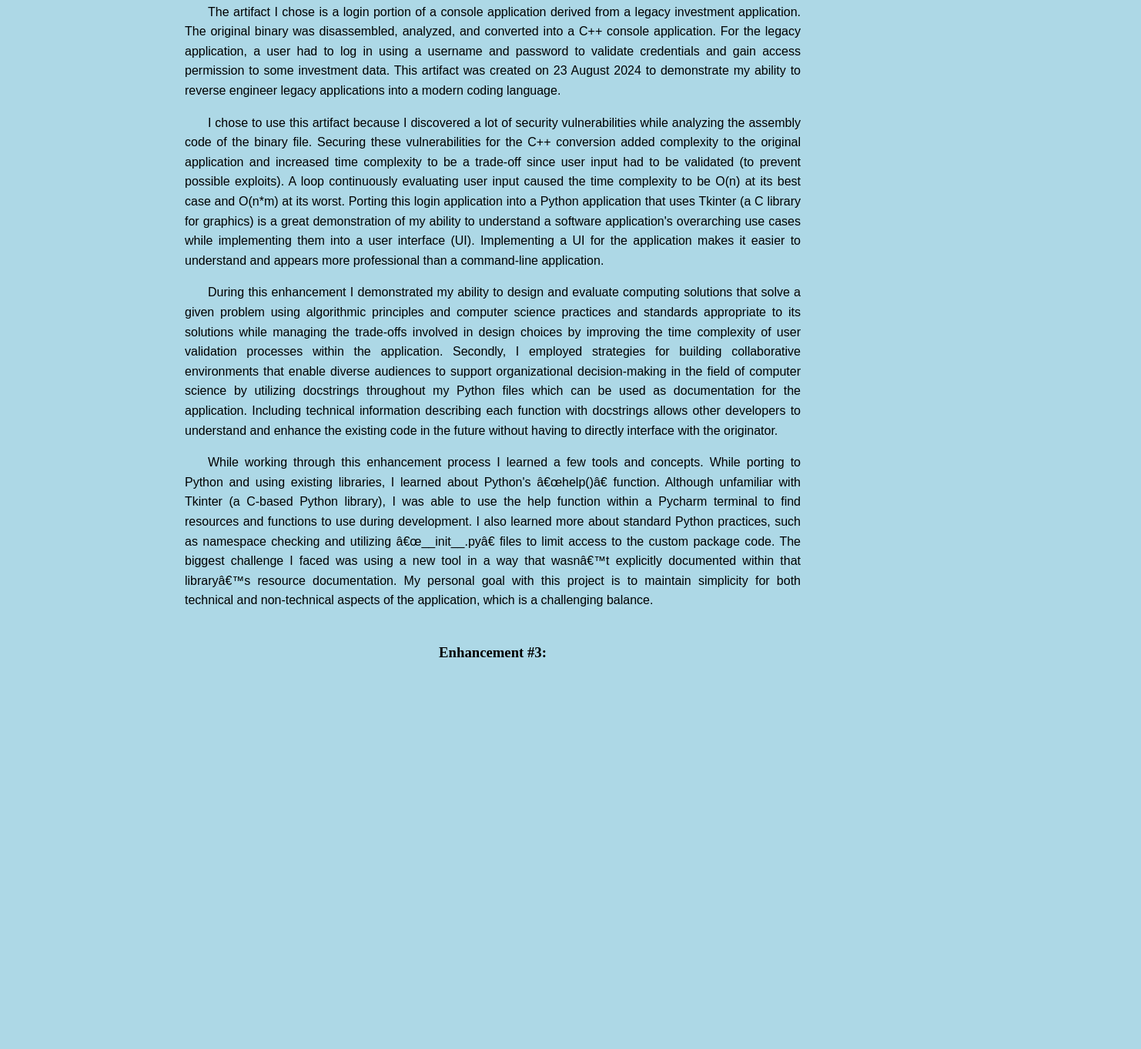
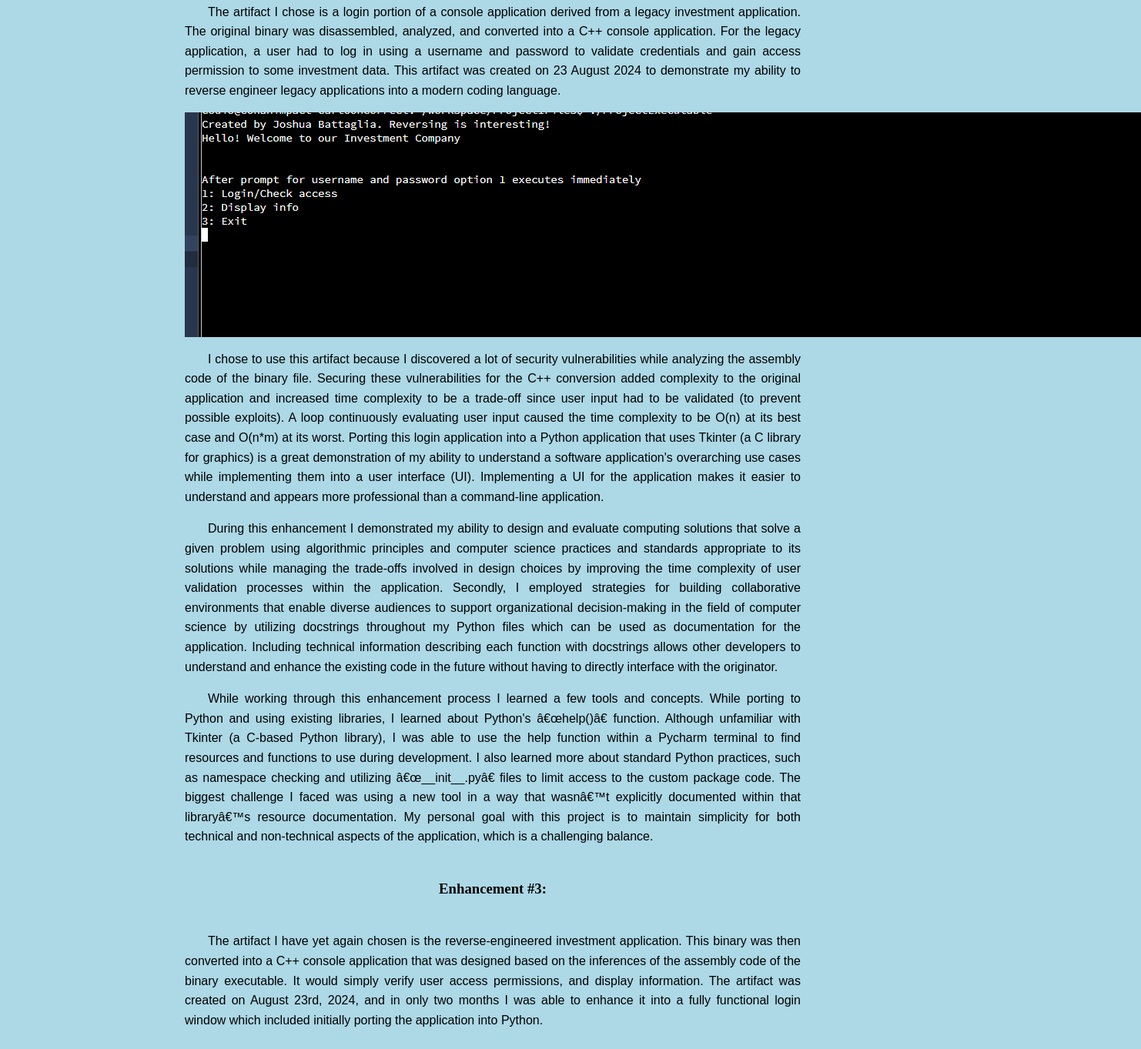
Before and after one commit to batspp/batspp.github.io, a plain HTML site: page index.html in a window 1280 px wide. Shown: the part 1063-2426 px from the top of the page at 77% size, 1482 px wide, since content can reach past the window. Before the commit the page ends 1940 px from the top, so only its background shows below. Drawn offline with Linux system fonts and the light colour scheme.

Commit message:
Update index.html
Added images.

```diff
--- a/index.html
+++ b/index.html
@@ -43,6 +43,8 @@
       The original binary was disassembled, analyzed, and converted into a C++ console application.
       For the legacy application, a user had to log in using a username and password to validate credentials and gain access permission to some investment data.
       This artifact was created on 23 August 2024 to demonstrate my ability to reverse engineer legacy applications into a modern coding language.</p>
+      <img src="original_images/original_app.png"
+        alt="The C++ application initial entry and appearance">
 
       <p>  I chose to use this artifact because I discovered a lot of security vulnerabilities while analyzing the assembly code of the binary file.
       Securing these vulnerabilities for the C++ conversion added complexity to the original application and increased time complexity to be a trade-off since user input had to be validated (to prevent possible exploits).
@@ -58,7 +60,7 @@
       Including technical information describing each function with docstrings allows other developers to understand and enhance the existing code
        in the future without having to directly interface with the originator.</p>
 
-    <p>  While working through this enhancement process I learned a few tools and concepts. While porting to Python and using existing libraries, I learned about Python's “help()” function.
+      <p>  While working through this enhancement process I learned a few tools and concepts. While porting to Python and using existing libraries, I learned about Python's “help()” function.
       Although unfamiliar with Tkinter (a C-based Python library), I was able to use the help function within a Pycharm terminal to find resources and functions to use during development.
       I also learned more about standard Python practices, such as namespace checking and utilizing “__init__.py” files to limit access to the custom package code. The biggest challenge I faced was using a
       new tool in a way that wasn’t explicitly documented within that library’s resource documentation. My personal goal with this project is to maintain simplicity for both technical and non-technical aspects of the application,
@@ -66,5 +68,10 @@
     </div>
 
     <h3>Enhancement #3: </h3>
+    <div class="narrative">
+      <p>  The artifact I have yet again chosen is the reverse-engineered investment application. This binary was then converted into a C++ console application that was designed based on the inferences
+        of the assembly code of the binary executable. It would simply verify user access permissions, and display information.
+        The artifact was created on August 23rd, 2024, and in only two months I was able to enhance it into a fully functional login window which included initially porting the application into Python.</p>
+    </div>
   </body>
 </html>
```
